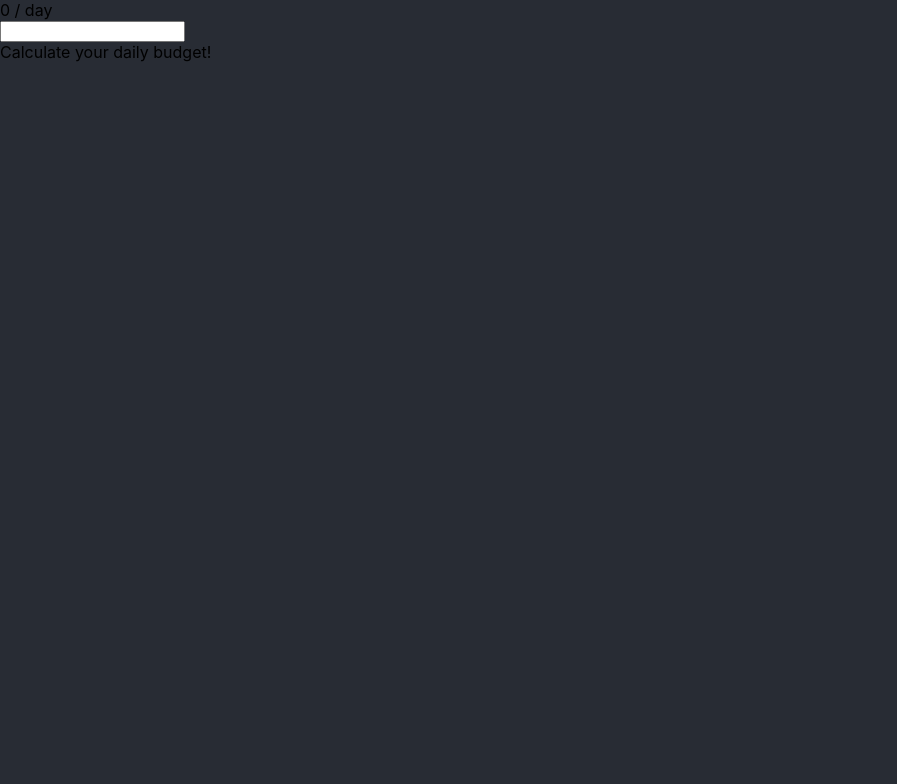
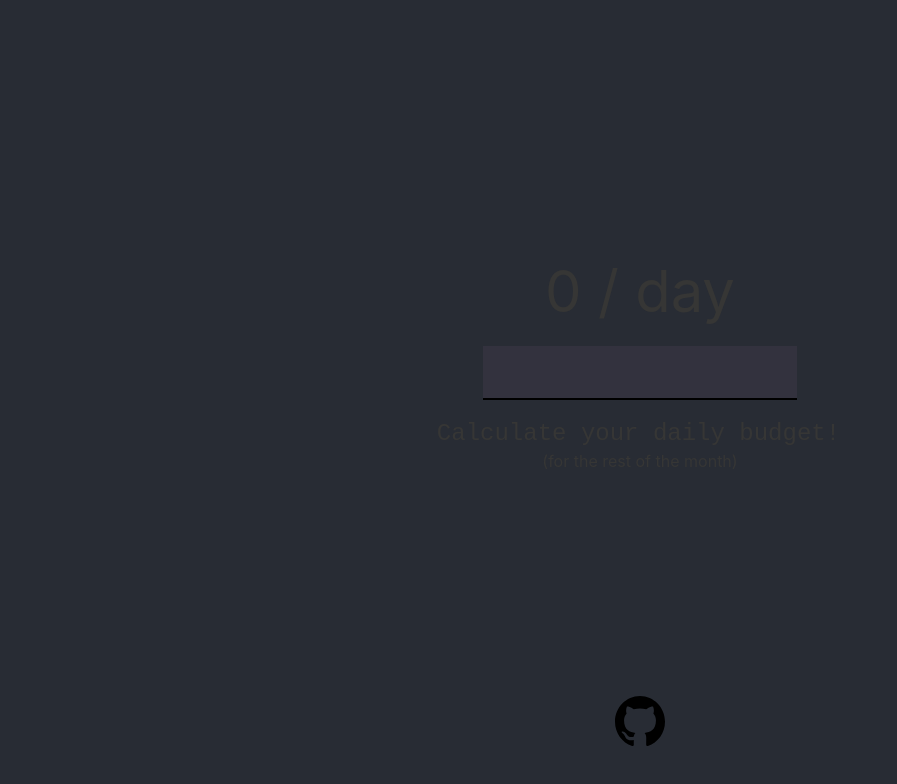
Before and after one commit to thukka/daily-budget-calc, a React (Create React App) app: page / in a window 1280 px wide. Shown: the top 784 px of the page, without its empty margins (0-897 px from the left). Built offline with nearby package versions, Linux system fonts and the light colour scheme.

Commit message:
move function to own file, add footer image

```diff
--- a/src/App.tsx
+++ b/src/App.tsx
@@ -1,39 +1,27 @@
 import React, { useState } from "react";
 import "./App.css";
-
-const calcDailyBudget = (saldo: string): number => {
-    // hae nykyinen päivä ja kuun viimeinen päivä
-    const date = new Date();
-    const endOfMonth = new Date();
-    endOfMonth.setMonth(date.getMonth() + 1);
-    endOfMonth.setDate(0);
-
-    // laske montako päivää on jäljellä (vika pv - kuluva pv), jos kuluva pv on sama kuin vika pv niin asetetaan 0
-    let days = endOfMonth.getDate() > date.getDate() ? endOfMonth.getDate() - date.getDate() : 0;
-
-    // lisätään yksi päivä laskuihin koska halutaan mukaan kuluva päivä
-    days = days + 1;
-    console.log("päiviä jäljellä: ", days);
-
-    // palauta numerona kahden desimaalin tarkkuudella
-    const dailySumma = Number(saldo) / Number(days);
-    return Number(dailySumma.toFixed(2));
-};
+import { ReactComponent as GitHub_Logo } from "./assets/github.svg";
+import calcDailyBudget from "./utils/calcDailybudget";
 
 function App() {
     const [sum, setSum] = useState<string>("0");
     const dailyBudget = calcDailyBudget(sum);
 
     return (
-        <div className="App">
-            <div className="DailyBudget">
+        <div className="app">
+            <div className="daily-budget">
                 {dailyBudget} / day
             </div>
             <input type="number" onChange={(e: React.ChangeEvent<HTMLInputElement>) => setSum(e.target.value)} />
             <br />
-            <div className="Intro">
+            <div className="intro">
                 Calculate your daily budget!
             </div>
+            <br />
+            (for the rest of the month)
+            <footer>
+                <GitHub_Logo className="footer-logo" />
+            </footer>
         </div>
     );
 }
--- /dev/null
+++ b/src/utils/calcDailybudget.tsx
@@ -0,0 +1,19 @@
+const calcDailyBudget = (saldo: string): number => {
+    // get current day and last day of the current month
+    const date = new Date();
+    const endOfMonth = new Date();
+    endOfMonth.setMonth(date.getMonth() + 1);
+    endOfMonth.setDate(0);
+
+    // calculate how many days there are left (last day - current day), if current day is the same as last day set 0
+    let days = endOfMonth.getDate() > date.getDate() ? endOfMonth.getDate() - date.getDate() : 0;
+
+    // add one more because we want the current day to be included
+    days = days + 1;
+
+    // return as a number with 2 decimals
+    const dailySumma = Number(saldo) / Number(days);
+    return Number(dailySumma.toFixed(2));
+};
+
+export default calcDailyBudget;
```
Also changed, not shown: src/assets/github.svg (added), src/assets/githubpng.png (added).
